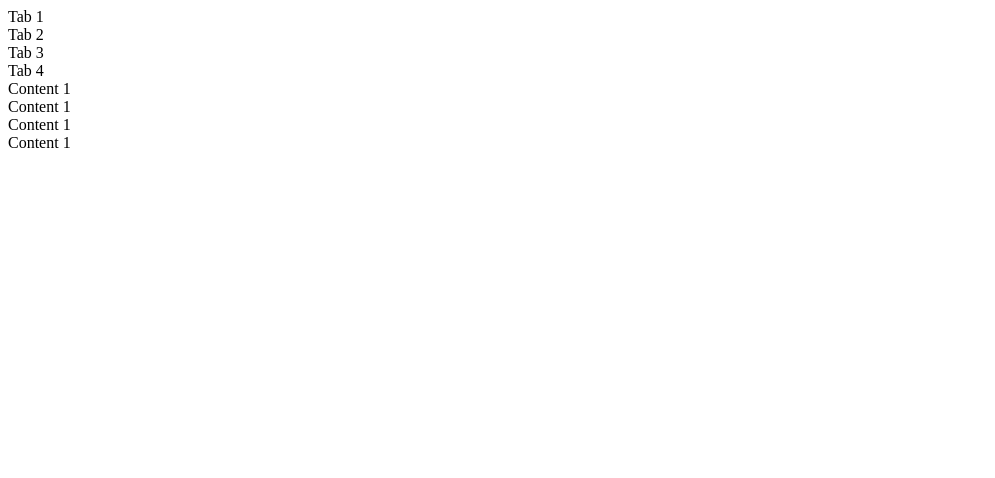
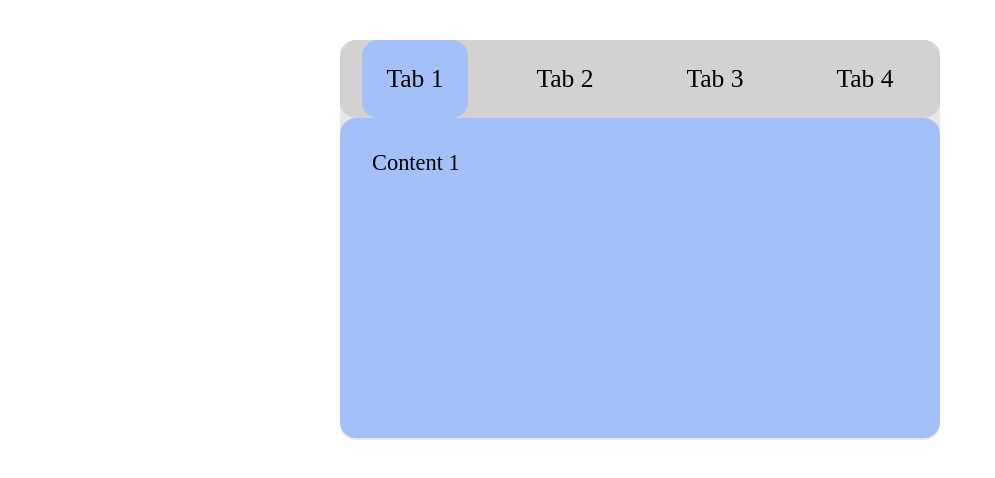
Before and after one commit to Aleksandr-Glebik/tabs, a plain HTML site: page index.html in a window 1280 px wide. Shown: the whole page, without its empty margins (0-995 px from the left). Drawn offline with Linux system fonts and the light colour scheme.

Commit message:
feat: add stle

```diff
--- a/index.html
+++ b/index.html
@@ -5,8 +5,10 @@
     <meta http-equiv="X-UA-Compatible" content="IE=edge" />
     <meta name="viewport" content="width=device-width, initial-scale=1.0" />
     <title>Tabs on JS</title>
+    <link rel="stylesheet" href="style.css" />
   </head>
   <body>
+    <div class="wrapper">
       <div class="tabs">
         <div class="tab-head">
           <div class="tab-head__item active">Tab 1</div>
@@ -21,5 +23,6 @@
           <div class="tab-content__item">Content 1</div>
         </div>
       </div>
+    </div>
   </body>
 </html>
--- /dev/null
+++ b/style.css
@@ -0,0 +1,58 @@
+* {
+  margin: 0;
+  padding: 0;
+  box-sizing: border-box;
+}
+
+body {
+  font-size: 10px;
+}
+.wrapper {
+  max-width: 600px;
+  height: 400px;
+  margin: 2.5rem auto;
+  background-color: rgb(234, 232, 231);
+  border-radius: 1rem;
+}
+.tabs {
+  overflow: hidden;
+}
+.tab-head {
+  display: flex;
+  justify-content: space-around;
+  font-size: 1.6rem;
+  background-color: rgb(212, 209, 209);
+  border-radius: 1rem;
+}
+.tab-head__item {
+  padding: 1.5rem;
+  cursor: pointer;
+}
+.tab-head__item:hover,
+.tab-head__item.active {
+  background-color: rgb(164, 192, 248);
+  border-radius: 1rem;
+}
+.tab-content {
+  position: relative;
+}
+.tab-content__item {
+  position: absolute;
+  left: 0;
+  top: 0;
+  opacity: 0;
+  transform: translateX(100px);
+
+  padding: 2rem;
+  font-size: 1.4rem;
+}
+.tab-content__item.active {
+  opacity: 1;
+  transition: all 250ms;
+  transform: translateX(0);
+  position: static;
+
+  background-color: rgb(164, 192, 248);
+  border-radius: 1rem;
+  height: 320px;
+}
```
Lines whose indentation alone changed are shown as unchanged.
